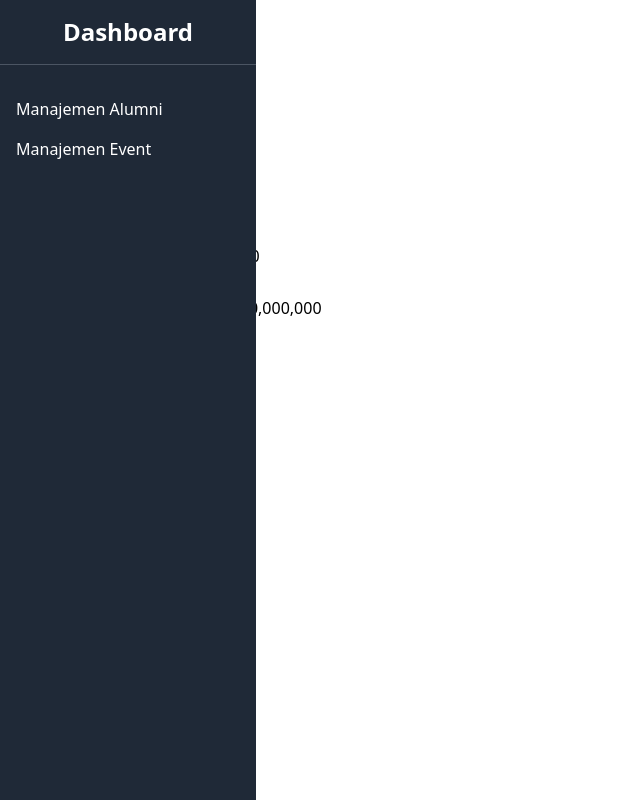
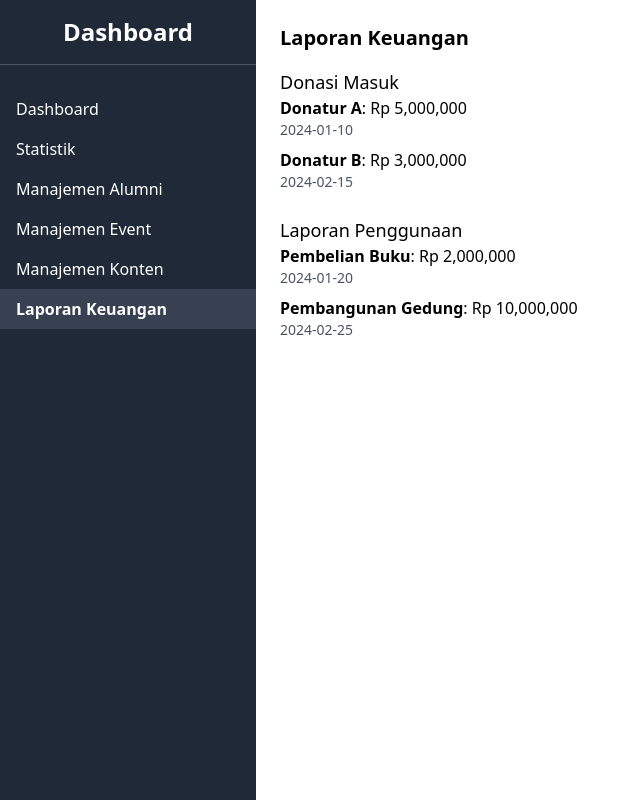
Before and after one commit to mustofa855/ikasda-project, a Vue app: page /direksi/financial-reports in a window 1280 px wide. Shown: the whole page, without its empty margins (0-640 px from the left). Built offline with nearby package versions, Linux system fonts and the light colour scheme.

Commit message:
Memperbaiki bug

```diff
--- a/package.json
+++ b/package.json
@@ -9,9 +9,11 @@
     "preview": "vite preview"
   },
   "dependencies": {
+    "apexcharts": "^4.2.0",
     "chart.js": "^4.4.7",
     "vue": "^3.5.13",
-    "vue-router": "^4.4.5"
+    "vue-router": "^4.4.5",
+    "vue3-apexcharts": "^1.8.0"
   },
   "devDependencies": {
     "@vitejs/plugin-vue": "^5.2.1",
--- a/src/components/AppSidebar.vue
+++ b/src/components/AppSidebar.vue
@@ -4,6 +4,24 @@
         Dashboard
       </div>
       <ul class="mt-6">
+        <li>
+          <router-link
+            to="/direksi/"
+            :class="isActive('/direksi/')"
+            class="block px-4 py-2 hover:bg-gray-700 transition"
+          >
+            Dashboard
+          </router-link>
+        </li>
+        <li>
+          <router-link
+            to="/direksi/statistic"
+            :class="isActive('/direksi/statistic')"
+            class="block px-4 py-2 hover:bg-gray-700 transition"
+          >
+            Statistik
+          </router-link>
+        </li>
         <li>
           <router-link
             to="/direksi/alumni-management"
@@ -20,6 +38,24 @@
             class="block px-4 py-2 hover:bg-gray-700 transition"
           >
             Manajemen Event
+          </router-link>
+        </li>
+        <li>
+          <router-link
+            to="/direksi/content-management"
+            :class="isActive('/direksi/content-management')"
+            class="block px-4 py-2 hover:bg-gray-700 transition"
+          >
+            Manajemen Konten
+          </router-link>
+        </li>
+        <li>
+          <router-link
+            to="/direksi/financial-reports"
+            :class="isActive('/direksi/financial-reports')"
+            class="block px-4 py-2 hover:bg-gray-700 transition"
+          >
+            Laporan Keuangan
           </router-link>
         </li>
       </ul>
--- a/src/main.js
+++ b/src/main.js
@@ -3,10 +3,11 @@ import "./assets/tailwind.css"
 import { createApp } from 'vue'
 import App from './App.vue'
 import router from './router'
+import VueApexCharts from "vue3-apexcharts"
 
 
 const app = createApp(App)
 
 app.use(router)
-
+app.component("apexchart", VueApexCharts);
 app.mount('#app')
--- a/src/router/index.js
+++ b/src/router/index.js
@@ -18,9 +18,9 @@ import DashboardDireksi from '@/views/direksi/DashboardDireksi.vue';
 import AlumniManagement from '@/views/direksi/AlumniManagement.vue';
 import EventManagement from '@/views/direksi/EventManagement.vue';
 import KesanPesan from '@/views/alumni/KesanPesan.vue';
-import DashboardStatistic from '@/views/direksi/DashboardStatistic.vue';
+import ContentManagement from '@/views/direksi/ContentManagement.vue';
 import FinancialReports from '@/views/direksi/FinancialReports.vue';
-import ContentManagement from '@/views/direksi/ContentManagement.vue';
+import DireksiStatistic from '@/views/direksi/DireksiStatistic.vue';
 
 // Definisikan routes
 const routes = [
@@ -42,11 +42,11 @@ const routes = [
 
   // Halaman direksi
   { path: '/direksi', component: DashboardDireksi, meta: { layout: 'direksi' } },
+  { path: '/direksi/statistic', component: DireksiStatistic, meta: { layout: 'direksi' } },
   { path: '/direksi/alumni-management', component: AlumniManagement, meta: { layout: 'direksi' } },
   { path: '/direksi/event-management', component: EventManagement, meta: { layout: 'direksi' } },
   { path: '/direksi/content-management', component: ContentManagement, meta: { layout: 'direksi' } },
   { path: '/direksi/financial-reports', component: FinancialReports, meta: { layout: 'direksi' } },
-  { path: '/direksi/dashboard-statistic', component: DashboardStatistic, meta: { layout: 'direksi' } },
 ];
 
 // Buat router
--- a/src/views/direksi/ContentManagement.vue
+++ b/src/views/direksi/ContentManagement.vue
@@ -1,5 +1,5 @@
 <template>
-    <div class="p-6">
+    <div class="ml-64 p-6">
       <h2 class="text-xl font-bold mb-4">Manajemen Konten</h2>
 
       <!-- Form untuk menambahkan konten -->
--- a/src/views/direksi/DashboardStatistic.vue
+++ /dev/null
@@ -1,31 +0,0 @@
-<template>
-  <div class="p-6">
-    <h2 class="text-xl font-bold mb-4">Statistik</h2>
-
-    <div class="mb-8">
-      <canvas id="chart"></canvas>
-    </div>
-  </div>
-</template>
-
-<script setup>
-import { onMounted } from 'vue';
-import { Chart } from 'chart.js';
-
-onMounted(() => {
-  const ctx = document.getElementById('chart').getContext('2d');
-  new Chart(ctx, {
-    type: 'bar',
-    data: {
-      labels: ['Partisipasi Event', 'Donasi', 'Engagement'],
-      datasets: [
-        {
-          label: 'Statistik',
-          data: [120, 300, 450],
-          backgroundColor: ['#4CAF50', '#FFC107', '#2196F3'],
-        },
-      ],
-    },
-  });
-});
-</script>
--- /dev/null
+++ b/src/views/direksi/DireksiStatistic.vue
@@ -0,0 +1,59 @@
+<template>
+    <div class="ml-64 p-6">
+      <h2 class="text-xl font-bold mb-4">Statistik</h2>
+
+      <div class="grid grid-cols-1 md:grid-cols-2 gap-6">
+        <!-- Grafik Partisipasi Event -->
+        <div class="bg-white p-4 rounded-lg shadow">
+          <h3 class="text-lg font-bold mb-4">Partisipasi Event</h3>
+          <apexchart type="bar" :options="chartOptions" :series="chartSeries" />
+        </div>
+
+        <!-- Grafik Donasi dan Engagement -->
+        <div class="bg-white p-4 rounded-lg shadow">
+          <h3 class="text-lg font-bold mb-4">Donasi dan Engagement</h3>
+          <apexchart type="pie" :options="pieOptions" :series="pieSeries" />
+        </div>
+      </div>
+    </div>
+  </template>
+
+  <script setup>
+  import { ref } from "vue";
+  import "vue3-apexcharts"; // Hanya impor library ApexCharts untuk Vue 3
+
+  // Data untuk grafik batang (bar chart)
+  const chartSeries = ref([
+    {
+      name: "Statistik",
+      data: [120, 300, 450], // Data: Partisipasi Event, Donasi, Engagement
+    },
+  ]);
+  const chartOptions = ref({
+    chart: {
+      id: "bar-chart",
+    },
+    xaxis: {
+      categories: ["Partisipasi Event", "Donasi", "Engagement"], // Kategori di sumbu X
+    },
+    colors: ["#4CAF50", "#FFC107", "#2196F3"],
+    title: {
+      text: "Statistik Aktivitas",
+      align: "center",
+    },
+  });
+
+  // Data untuk grafik pie (pie chart)
+  const pieSeries = ref([120, 300, 450]); // Data: Partisipasi Event, Donasi, Engagement
+  const pieOptions = ref({
+    labels: ["Partisipasi Event", "Donasi", "Engagement"],
+    legend: {
+      position: "bottom",
+    },
+    colors: ["#4CAF50", "#FFC107", "#2196F3"],
+  });
+  </script>
+
+  <style scoped>
+  /* Tambahkan gaya jika diperlukan */
+  </style>
--- a/src/views/direksi/FinancialReports.vue
+++ b/src/views/direksi/FinancialReports.vue
@@ -1,5 +1,5 @@
 <template>
-    <div class="p-6">
+    <div class="ml-64 p-6">
       <h2 class="text-xl font-bold mb-4">Laporan Keuangan</h2>
 
       <!-- Daftar Donasi Masuk -->
```
Also changed, not shown: 1 other file (tests, documents, lock files or other folders).
